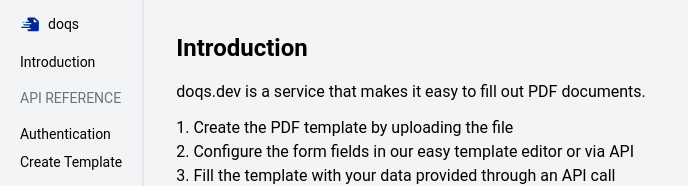
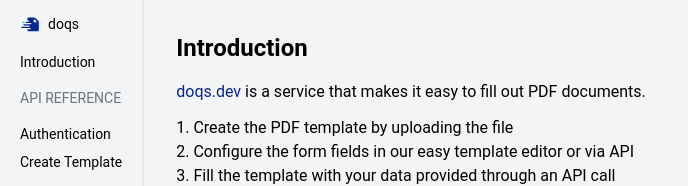
Before and after one commit to doqs-dev/docs, a Next.js app: page / in a window 1280 px wide. Shown: the top 186 px of the page, without its empty margins (0-688 px from the left). Built offline with nearby package versions, Linux system fonts and the light colour scheme.

Commit message:
feat: per default highlight links

```diff
--- a/styles/globals.css
+++ b/styles/globals.css
@@ -33,3 +33,7 @@
     @apply bg-gray-300;
 
 }
+
+main  a {
+    @apply text-primary;
+}
```
